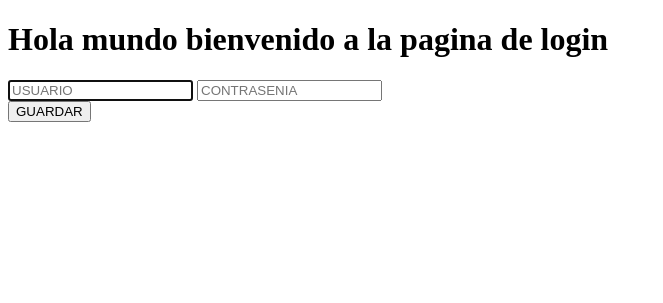
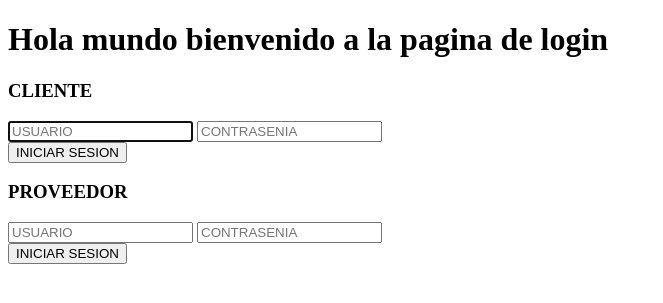
Before and after one commit to marcosvr17101999/gestionAlmacen, a Flask app: page / in a window 1280 px wide. Shown: the top 303 px of the page, without its empty margins (0-663 px from the left). Run offline with Flask 2, Linux system fonts and the light colour scheme.

Commit message:
clientes

```diff
--- a/app.py
+++ b/app.py
@@ -38,7 +38,7 @@ class Producto(db.Model):
     precio = db.Column(db.Integer)
     lugar = db.Column(db.String(200))
     proveedor = db.Column(db.Integer,db.ForeignKey("PROVEEDOR.id"))
-
+    cantidadmax = db.Column(db.Integer)
 
 
 
@@ -51,23 +51,38 @@ db.session.commit()
 def home():
     return render_template("index.html")
 
-
-@app.route("/login",methods=['Post'])
+@app.route("/loginCliente",methods=['Post'])
 #Funcion para logearte
-def login():
+def loginCliente():
     try:
         usuario = request.form["loginUsuario"]
         passw = request.form["loginPassword"]
-        print(usuario,passw)
         cliente = db.session.query(Usuario).filter_by(user=usuario).first()
-        print(cliente.rol)
-        if cliente.rol == 1:
-           return render_template("admin.html",usu = cliente)
-        if cliente.rol == 2:
-           return render_template("cliente.html",usu = cliente)
-        if cliente.rol == 3:
-           return render_template("proveedor.html",usu = cliente)
 
+        if (cliente.rol == 1 or cliente.rol == 2) and cliente.password == passw:
+            todosProductos = Producto.query.all()
+            return render_template("cliente.html", productos=todosProductos, usu=cliente)
+        else:
+            return redirect(url_for('home'))
+
+    except AttributeError as e:
+        print("error en los datos")
+        return redirect(url_for('home'))
+    except Exception as e:
+        print(type(e))
+        return redirect(url_for('home'))
+
+@app.route("/loginProveedor",methods=['Post'])
+#Funcion para logearte
+def loginProveedor():
+    try:
+        usuario = request.form["loginUsuario"]
+        passw = request.form["loginPassword"]
+        cliente = db.session.query(Usuario).filter_by(user=usuario).first()
+        if (cliente.rol == 3 or cliente.rol == 1) and cliente.password == passw:
+           return render_template("proveedor.html",usu=cliente)
+        else:
+            return redirect(url_for('home'))
     except AttributeError as e:
         print("error en los datos")
         return redirect(url_for('home'))
--- /dev/null
+++ b/static/main.css
@@ -0,0 +1,6 @@
+.stock{
+    color: #008000;
+}
+.stock2{
+    color: #008000;
+}
--- a/templates/index.html
+++ b/templates/index.html
@@ -9,13 +9,24 @@
         <h1>Hola mundo bienvenido a la pagina de login</h1>
     </div>
     <div>
-        <form action="/login" method="post">
+        <form action="/loginCliente" method="post">
+            <h3>CLIENTE</h3>
+            <div class="form-group row align-items-center">
+                <input type="text" name="loginUsuario" placeholder="USUARIO" class="form-control col-12" autofocus>
+                <input type="text" name="loginPassword" placeholder="CONTRASENIA" class="form-control col-12">
+            </div>
+            <button type="submit" class="btn btn-light btn-block">
+                INICIAR SESION
+            </button>
+        </form>
+        <form action="/loginProveedor" method="post">
+            <h3>PROVEEDOR</h3>
             <div class="form-group row align-items-center">
                 <input type="text" name="loginUsuario" placeholder="USUARIO" class="form-control col-12" autofocus>
                 <input type="text" name="loginPassword" placeholder="CONTRASENIA" class="form-control col-12" autofocus>
             </div>
             <button type="submit" class="btn btn-light btn-block">
-                GUARDAR
+                INICIAR SESION
             </button>
         </form>
     </div>
```
Also changed, not shown: templates/cliente.html (+42 -1 lines), database/almacen.db.
